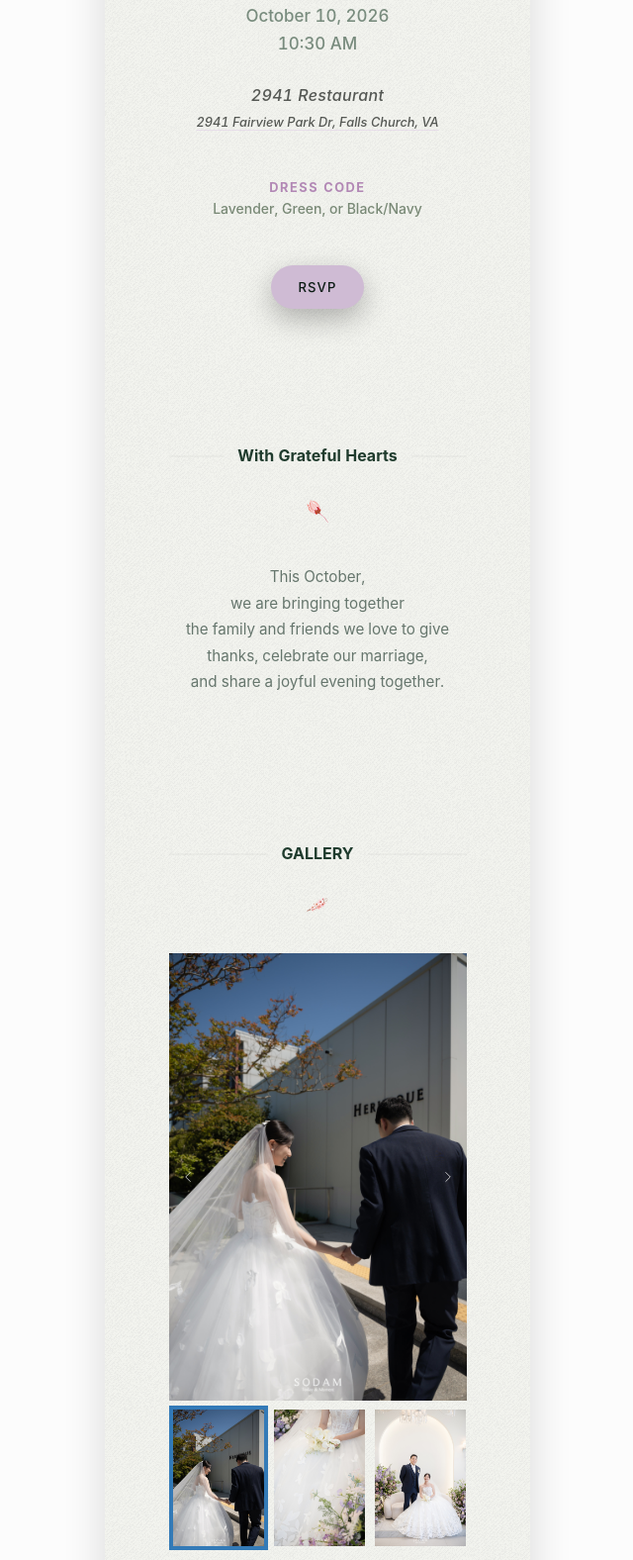
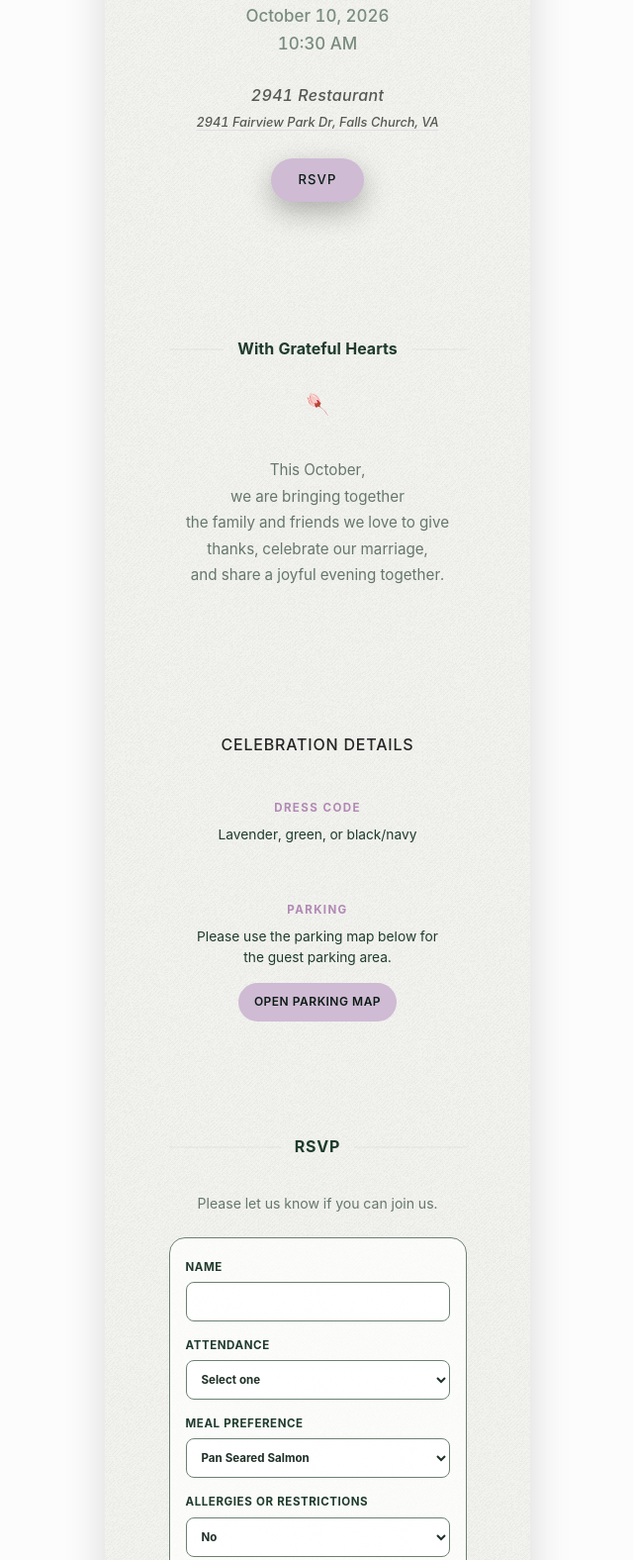
Before and after one commit to aha8693/wedding-invitation, a Gatsby site: page / in a window 1280 px wide. Shown: the part 515-2091 px from the top of the page at 99% size, without its empty margins (319-959 px from the left). Built offline with nearby package versions, Linux system fonts and the light colour scheme; Gatsby itself is replaced by a stand-in of ours.

Commit message:
Minor ui change

```diff
--- a/config.js
+++ b/config.js
@@ -8,6 +8,8 @@ export const RSVP_SHEET_ENDPOINT =
 export const WEDDING_DATE = "October 10, 2026";
 export const WEDDING_TIME = "10:30 AM";
 export const WEDDING_LOCATION = "2941 Fairview Park Dr, Falls Church, VA";
+export const PARKING_MAP_URL =
+  "https://maps.app.goo.gl/9TPwebNq69kBjeZS7";
 
 export const GROOM_NAME = "Seong";
 
--- /dev/null
+++ b/src/components/celebrationDetails.jsx
@@ -0,0 +1,89 @@
+import React from "react";
+import styled from "styled-components";
+import { PARKING_MAP_URL } from "../../config";
+
+const Wrapper = styled.section`
+  width: 70%;
+  margin: 0 auto;
+  padding: 40px 0;
+  color: var(--title-color);
+  text-align: center;
+`;
+
+const Title = styled.h2`
+  margin: 0 0 20px;
+  font-size: 1rem;
+  font-weight: 500;
+  letter-spacing: 0.05em;
+`;
+
+const Details = styled.div`
+  display: grid;
+  gap: 12px;
+`;
+
+const Card = styled.section`
+  padding: 22px 18px;
+  border-radius: 14px;
+`;
+
+const Label = styled.h3`
+  margin: 0 0 8px;
+  color: var(--lavender-strong);
+  font-size: 0.72rem;
+  font-weight: 700;
+  letter-spacing: 0.12em;
+`;
+
+const Detail = styled.p`
+  margin: 0;
+  color: var(--forest-800);
+  font-size: 0.86rem;
+  line-height: 1.55;
+`;
+
+const ParkingLink = styled.a`
+  display: inline-block;
+  margin-top: 14px;
+  padding: 10px 16px;
+  border-radius: 999px;
+  background: var(--lavender);
+  color: var(--forest-950);
+  font-size: 0.75rem;
+  font-weight: 600;
+  letter-spacing: 0.04em;
+  text-decoration: none;
+  transition:
+    background 0.2s ease,
+    transform 0.2s ease;
+
+  &:hover,
+  &:focus-visible {
+    background: var(--lavender-pale);
+    color: var(--forest-950);
+    transform: translateY(-1px);
+  }
+`;
+
+const CelebrationDetails = () => (
+  <Wrapper aria-labelledby="celebration-details-title">
+    <Title id="celebration-details-title">CELEBRATION DETAILS</Title>
+    <Details>
+      <Card>
+        <Label>DRESS CODE</Label>
+        <Detail>Lavender, green, or black/navy</Detail>
+      </Card>
+      <Card>
+        <Label>PARKING</Label>
+        <Detail>
+          Please use the parking map below for the guest parking area.
+        </Detail>
+        <ParkingLink href={PARKING_MAP_URL} target="_blank" rel="noreferrer">
+          OPEN PARKING MAP
+        </ParkingLink>
+      </Card>
+    </Details>
+  </Wrapper>
+);
+
+export default CelebrationDetails;
--- a/src/components/title.jsx
+++ b/src/components/title.jsx
@@ -124,18 +124,7 @@ const RsvpButton = styled.a`
   }
 `;
 
-const DressCode = styled.div`
-  padding: 18px 14px;
-  border-radius: 14px;
-  color: var(--sage-100);
-  margin-bottom: 28px;
 
-  & strong {
-    color: var(--lavender-strong);
-    font-size: 0.8rem;
-    letter-spacing: 0.12em;
-  }
-`;
 
 const Title = () => {
   return (
@@ -178,11 +167,6 @@ const Title = () => {
               </CopyableAddress>
             </CopyToClipboard>
           </Location>
-          <DressCode>
-            <strong>DRESS CODE</strong>
-            <br />
-            Lavender, Green, or Black/Navy
-          </DressCode>
           <RsvpButton href="#rsvp">RSVP</RsvpButton>
         </TitleWrapper>
       </Layout>
--- a/src/pages/index.js
+++ b/src/pages/index.js
@@ -5,7 +5,7 @@ import styled from "styled-components";
 import "antd/dist/antd.css";
 import Greeting from "../components/greeting";
 import Title from "../components/title";
-import Gallery from "../components/gallery";
+import CelebrationDetails from "../components/celebrationDetails";
 import Rsvp from "../components/rsvp";
 import Share from "../components/share";
 import ThankYou from "../components/thankYou";
@@ -99,7 +99,7 @@ const IndexPage = () => {
         <audio ref={bgmRef} src={Song} autoPlay loop preload="auto" />
         <Title />
         <Greeting />
-        <Gallery />
+        <CelebrationDetails />
         <Rsvp />
         <ThankYou />
       </Wrapper>
--- a/src/styles/index.css
+++ b/src/styles/index.css
@@ -36,6 +36,18 @@
     "Noto Color Emoji";
 }
 
+
+/* Keep the page scrollable while hiding the browser scrollbar. */
+html,
+body {
+  -ms-overflow-style: none;
+  scrollbar-width: none;
+}
+
+html::-webkit-scrollbar,
+body::-webkit-scrollbar {
+  display: none;
+}
 /* Remove focus outlines from video elements */
 video:focus {
   outline: none;
```
Also changed, not shown: src/components/eventOrder.jsx (+12 -82 lines).
